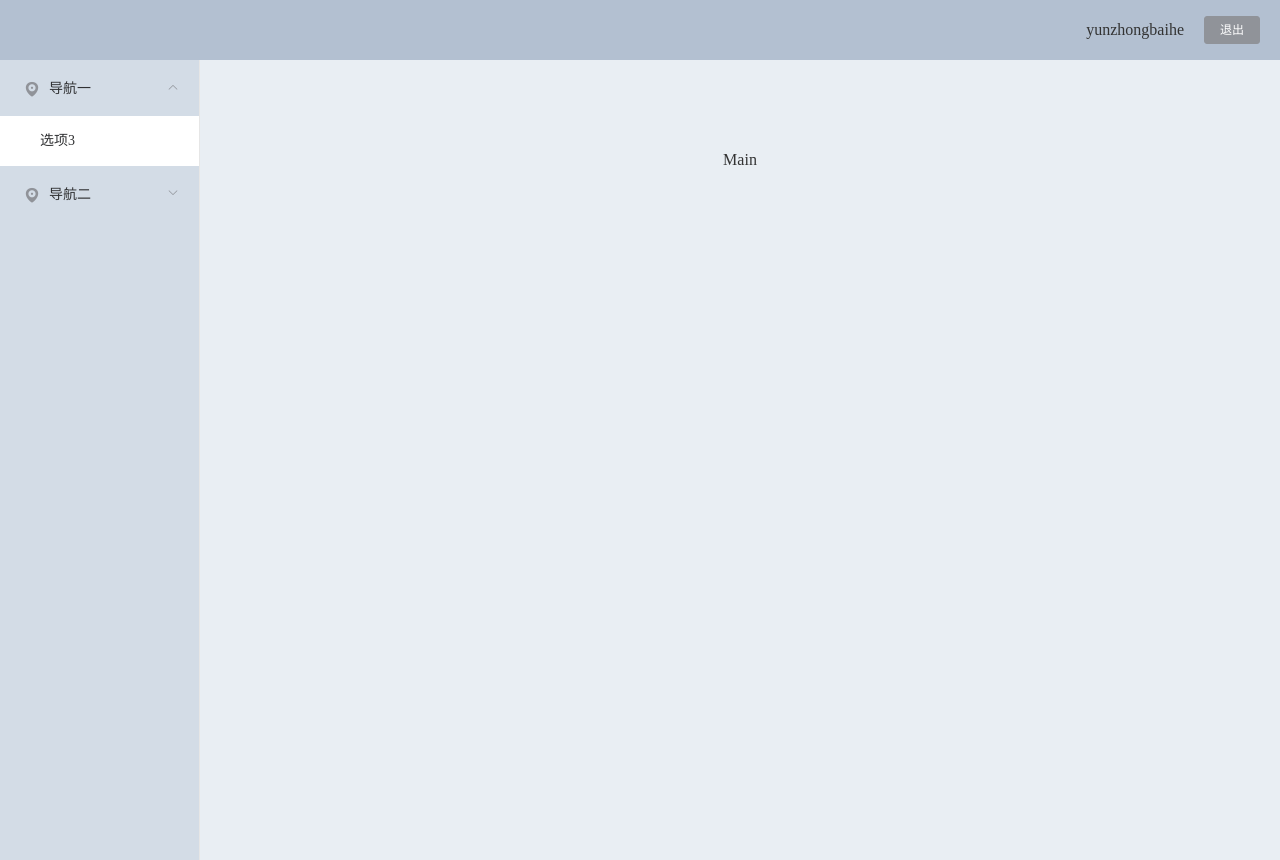
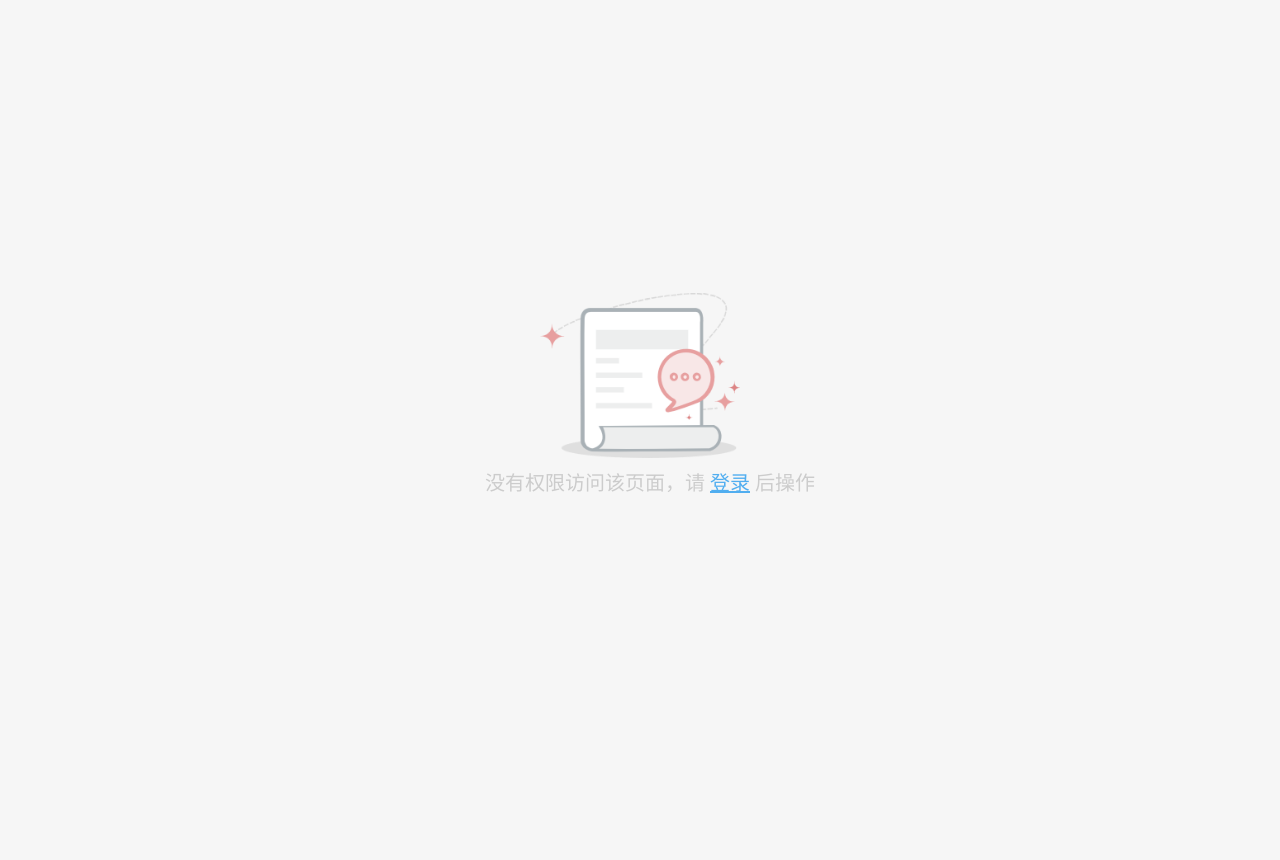
Before and after one commit to yunzhongbaihe/rml-vue-blog, a Vue app: page /workbench in a window 1280 px wide. After the commit the page ends 800 px from the top, so only its background shows below. Built offline with nearby package versions, Linux system fonts and the light colour scheme.

Commit message:
修改登录注册后首页的显示问题

```diff
--- a/src/App.vue
+++ b/src/App.vue
@@ -1,10 +1,7 @@
 <template>
     <div id="app">
         <HeaderNav v-if="$route.meta.showHeaderbar"></HeaderNav>
-        <keep-alive>
-            <router-view v-if="$route.meta.keepAlive"></router-view>
-        </keep-alive>
-        <router-view v-if="!$route.meta.keepAlive"></router-view>
+        <router-view v-if="routerView"></router-view>
     </div>
 </template>
 
@@ -14,12 +11,15 @@
 
     export default {
         name: 'App',
+        data(){
+            return {
+                routerView: true
+            }
+        },
         mounted(){
             // this.$store.dispatch('editBookId', 123456789);
             // this.$store.commit('editBookId', 987654321);
-
             // this.editBookId(123456789);
-
         },
         computed: {
             // ...mapGetters(['bookId']),
@@ -27,9 +27,28 @@
         methods: {
             // ...mapMutations(['editBookId']),
             // ...mapActions(['editBookId']),
+            reload(){
+                this.getSession();
+                this.routerView = false;
+                this.$nextTick(() => {
+                    this.routerView = true;
+                });
+            }
         },
         components: {
             HeaderNav
-        }
+        },
+        watch:{
+            $route(to, from){
+                if(to.params.isGetSession){
+                    this.getSession();
+                }
+            }
+        },
+        provide(){
+            return {
+                reload: this.reload
+            }
+        },
     }
 </script>
--- a/src/components/HeaderNav.vue
+++ b/src/components/HeaderNav.vue
@@ -4,7 +4,7 @@
             <router-link to="/index">首页</router-link>
             <router-link to="/books">新书速递</router-link>
             <router-link to="/timeaxis">时间轴</router-link>
-            <router-link v-if="tokenStr" to="/workbench">工作台</router-link>
+            <router-link v-if="this.tokenStr" to="/workbench">工作台</router-link>
         </div>
     </div>
 </template>
@@ -12,14 +12,6 @@
 <script>
     export default {
         name: 'HeaderNav',
-        data(){
-            return {
-                tokenStr: ''
-            }
-        },
-        mounted(){
-            this.tokenStr = window.sessionStorage.getItem('token');
-        }
     }
 </script>
 
--- a/src/components/Index.vue
+++ b/src/components/Index.vue
@@ -25,13 +25,13 @@
             </div>
             <!-- 右侧 -->
             <div class="w380">
-                <div style="display:flex;justify-content:flex-end;">
-                    <router-link to="/login" style="margin-right:10px;">
-                        <el-button type="primary" size="mini">登录</el-button>
-                    </router-link>
-                    <router-link to="/register">
-                        <el-button type="info" size="mini">注册</el-button>
-                    </router-link>
+                <div style="display:flex;justify-content:space-between;align-items:center;">
+                    <p>{{this.loginInfoObj.username ? 'Hi，' + this.loginInfoObj.username : ''}}</p>
+                    <div v-if="!this.tokenStr">
+                        <el-button type="primary" size="mini" @click="$router.push('/login')">登录</el-button>
+                        <el-button type="info" size="mini" @click="$router.push('/register')">注册</el-button>
+                    </div>
+                    <el-button v-if="this.tokenStr" type="info" size="mini" @click="logout">退出</el-button>
                 </div>
                 <!-- 家乡名片 -->
                 <el-card class="g_bg_fff g_mt_20 calling_card card_reset">
@@ -99,6 +99,7 @@
     import Popover from '@/components/Popover';
 
     export default {
+        inject: ['reload'],
         name: 'Index',
         data(){
             return {
@@ -110,6 +111,12 @@
         },
         components: {
             Popover
+        },
+        methods: {
+            logout(){
+                window.sessionStorage.clear();
+                this.reload();
+            }
         }
     }
 </script>
--- a/src/components/Login.vue
+++ b/src/components/Login.vue
@@ -31,7 +31,7 @@
                 // 数据绑定对象
                 loginForm: {
                     username: 'admin',
-                    password: '123456',
+                    password: '123456789',
                 },
                 // 验证规则对象
                 loginFormRules: {
@@ -59,7 +59,7 @@
                     this.$message.success('登录成功');
                     window.sessionStorage.setItem('token', res.data.token);
                     window.sessionStorage.setItem('loginInfo', JSON.stringify(res.data));
-                    await this.$router.push('/index');
+                    await this.$router.push({name: 'Index', params: {isGetSession: true}});
                 });
             }
         }
--- a/src/components/Register.vue
+++ b/src/components/Register.vue
@@ -95,7 +95,7 @@
                     this.$message.success(res.msg);
                     window.sessionStorage.setItem('token', res.data.token);
                     window.sessionStorage.setItem('loginInfo', JSON.stringify(res.data));
-                    await this.$router.push('/index');
+                    await this.$router.push({name: 'Index', params: {isGetSession: true}});
                 });
             }
         }
--- a/src/components/Workbench.vue
+++ b/src/components/Workbench.vue
@@ -3,8 +3,9 @@
         <div v-if="loginInfoObj.username" style="width:100%;">
             <!-- 头部区域 -->
             <el-header>
-                <span v-if="loginInfoObj.username" style="margin-right:20px;">{{loginInfoObj.username}}</span>
+                <span v-if="this.loginInfoObj.username" style="margin-right:20px;">{{this.loginInfoObj.username}}</span>
                 <el-button type="info" size="mini" @click="logout">退出</el-button>
+                <el-button type="primary" size="mini" @click="$router.push('/index')">回到首页</el-button>
             </el-header>
             <el-container>
                 <!-- 左侧导航区域 -->
@@ -51,17 +52,13 @@
         name: 'Workbench',
         data(){
             return {
-                loginInfoObj: {},
                 isCollapse: false
             }
-        },
-        mounted(){
-            this.loginInfoObj = JSON.parse(window.sessionStorage.getItem('loginInfo')) || {username: 'yunzhongbaihe'};
         },
         methods: {
             logout(){
                 window.sessionStorage.clear();
-                this.$router.push('/index');
+                this.$router.push({name: 'Index', params: {isGetSession: true}});
             },
             handleOpen(key, keyPath){
                 console.log(key, keyPath);
--- a/src/main.js
+++ b/src/main.js
@@ -12,6 +12,13 @@ Vue.config.productionTip = false;
 Vue.use(ElementUI);
 Vue.use(AxiosApi);
 
+Vue.prototype.tokenStr = window.sessionStorage.getItem('token');
+Vue.prototype.loginInfoObj = JSON.parse(window.sessionStorage.getItem('loginInfo')) || {};
+Vue.prototype.getSession = () => {
+    Vue.prototype.tokenStr = window.sessionStorage.getItem('token');
+    Vue.prototype.loginInfoObj = JSON.parse(window.sessionStorage.getItem('loginInfo')) || {};
+};
+
 /* eslint-disable no-new */
 new Vue({
     el: '#app',
--- a/src/router/index.js
+++ b/src/router/index.js
@@ -16,25 +16,25 @@ const router = new Router({
             path: '/login',
             name: 'Login',
             component: () => import(/* webpackChunkName: "group-foo" */ '@/components/Login'),
-            meta: {keepAlive: false, showHeaderbar: false},
+            meta: {showHeaderbar: false},
         },
         {
             path: '/register',
             name: 'Register',
             component: () => import(/* webpackChunkName: "group-foo" */ '@/components/Register'),
-            meta: {keepAlive: false, showHeaderbar: false},
+            meta: {showHeaderbar: false},
         },
         {
             path: '/index',
             name: 'Index',
             component: () => import(/* webpackChunkName: "group-foo" */ '@/components/Index'),
-            meta: {keepAlive: false, showHeaderbar: true},
+            meta: {showHeaderbar: true},
         },
         {
             path: '/timeaxis',
             name: 'Timeaxis',
             component: () => import(/* webpackChunkName: "group-foo" */ '@/components/Timeaxis'),
-            meta: {keepAlive: true, showHeaderbar: true},
+            meta: {showHeaderbar: true},
         },
         {
             path: '/books',
@@ -43,13 +43,13 @@ const router = new Router({
             children: [
                 {path: 'info/:id', component: () => import(/* webpackChunkName: "group-foo" */ '@/components/BookInfo')}
             ],
-            meta: {keepAlive: false, showHeaderbar: true},
+            meta: {showHeaderbar: true},
         },
         {
             path: '/workbench',
             name: 'Workbench',
             component: () => import(/* webpackChunkName: "group-foo" */ '@/components/Workbench'),
-            meta: {keepAlive: false, showHeaderbar: false},
+            meta: {showHeaderbar: false},
         },
     ]
 });
```
